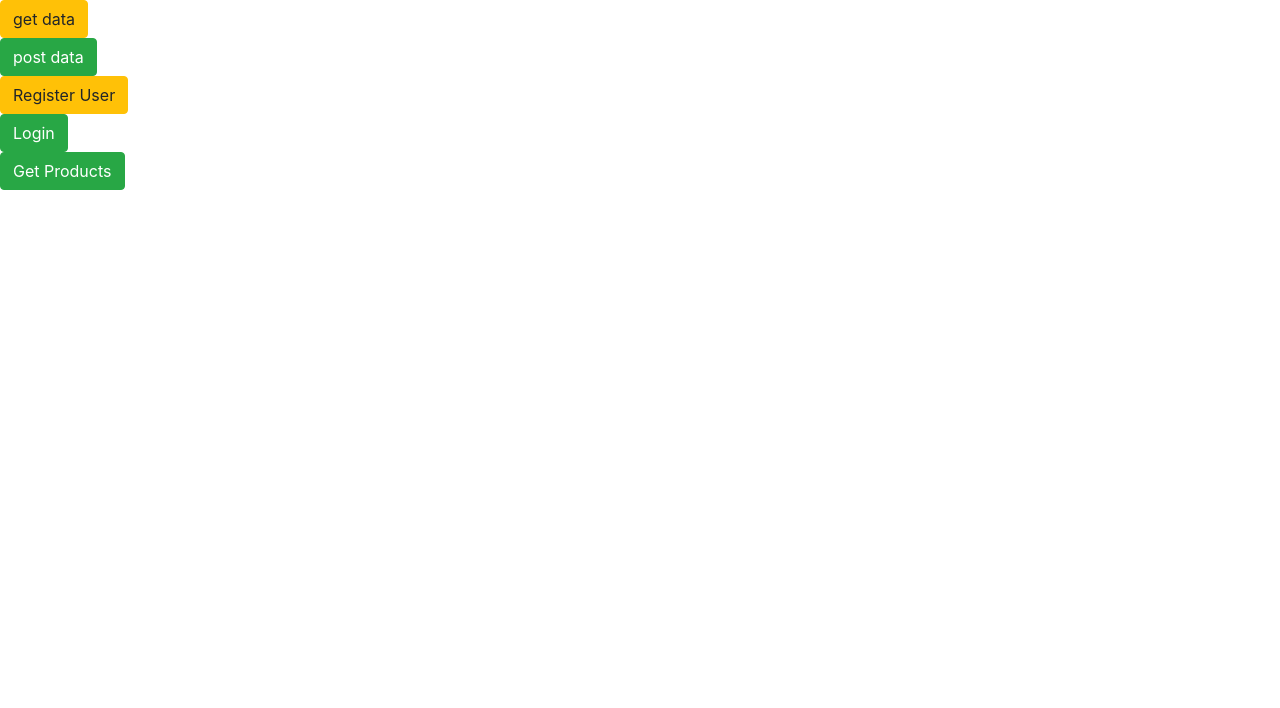
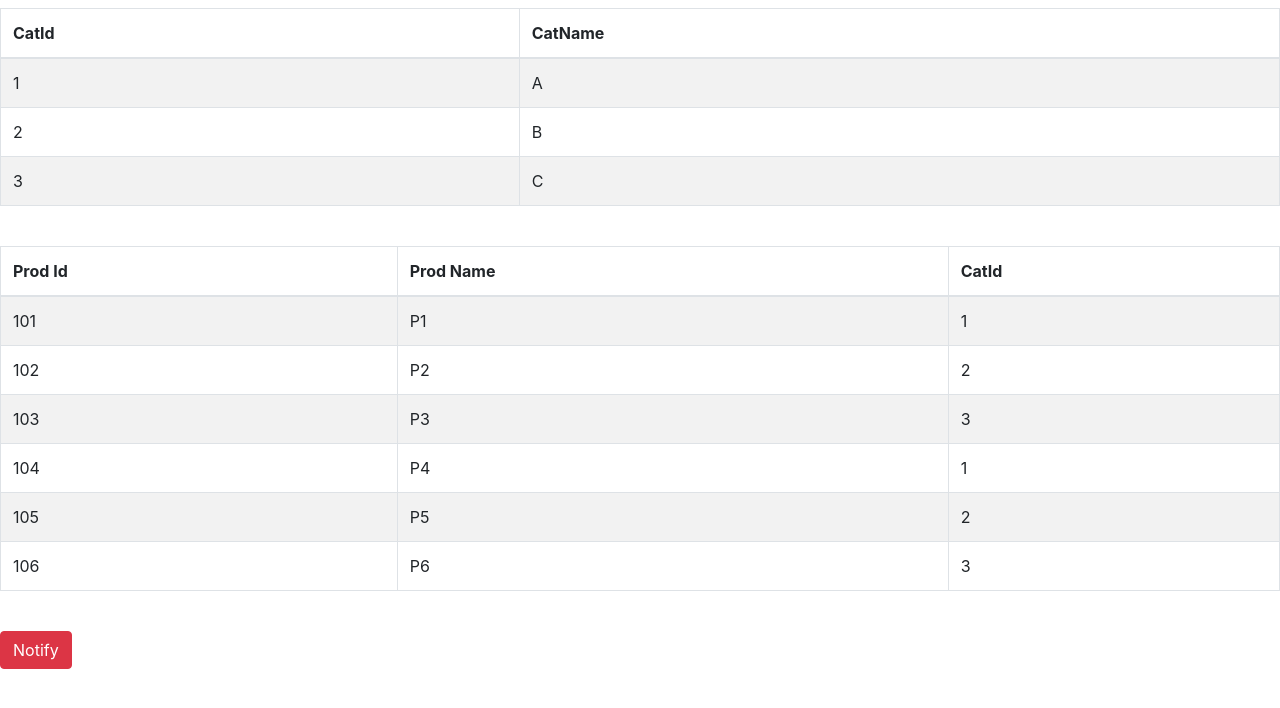
Before and after one commit to maheshsabnis/angular9mn, an Angular app: page / in a window 1280 px wide. Shown: the top 708 px of the page. Built offline with nearby package versions, Linux system fonts and the light colour scheme; no server answers.

Commit message:
masterdetails

```diff
--- a/src/app/app.module.ts
+++ b/src/app/app.module.ts
@@ -11,7 +11,8 @@ import { AppComponent } from './app.component';
 import {CategoryReactiveFormComponent} from './components/categoryreactiveformcomponent/app.categoryreactiveform.component';
 import { SharedModule } from './sharedmodule/app.shared.module';
 import { HttpServiceComponent } from './components/httpservicecompoinent/app.httpservice.component';
-
+import {CatMasterComponent} from './components/masterdetails/app.catmaster.component';
+import { PrdChildComponent } from './components/masterdetails/app.prdchild.component';
 // imports: of the type array, used to import and load standard Angular Modules
 // and external modules in current application
 // declarations: of the type array, used to declare instances of all components,
@@ -25,13 +26,14 @@ import { HttpServiceComponent } from './components/httpservicecompoinent/app.htt
 // entryComponent: Components not bootstraped but used by bootstraped components to load
 @NgModule({
   declarations: [
-    AppComponent, CategoryReactiveFormComponent, HttpServiceComponent
+    AppComponent, CategoryReactiveFormComponent, HttpServiceComponent,
+    CatMasterComponent, PrdChildComponent
   ],
   imports: [
     BrowserModule,FormsModule, ReactiveFormsModule,
     AppRoutingModule, SharedModule
   ],
   providers: [],
-  bootstrap: [ HttpServiceComponent]
+  bootstrap: [ CatMasterComponent]
 })
 export class AppModule { }
--- /dev/null
+++ b/src/app/components/masterdetails/app.catmaster.component.ts
@@ -0,0 +1,49 @@
+import { Component, OnInit } from '@angular/core';
+import { CategoryMaster, CatData } from '../../models/app.objects.model';
+
+@Component({
+  selector: 'app-catmaster-component',
+  template: `
+    <div>
+       <h2>
+         {{message}}
+       </h2>
+    </div>
+    <table class="table table-bordered table-striped">
+      <thead>
+        <tr>
+          <th>CatId</th>
+          <th>CatName</th>
+        </tr>
+      </thead>
+      <tbody>
+        <tr *ngFor="let cat of cats" (click)="getSelectedCat(cat)">
+            <td>{{cat.CatId}}</td>
+            <td>{{cat.CatName}}</td>
+        </tr>
+      </tbody>
+    </table>
+    <br>
+    <app-prdchild-component [CatId]="c.CatId" (notify)="receive($event)"></app-prdchild-component>
+  `
+})
+
+export class CatMasterComponent implements OnInit {
+  c: CategoryMaster;
+  cats = CatData;
+  message: string;
+  constructor() {
+    this.c = new CategoryMaster(0,'');
+    this.message = '';
+   }
+
+  ngOnInit() { }
+
+  getSelectedCat(ct: CategoryMaster) : void {
+    this.c = ct;
+  }
+
+  receive(event): void {
+      this.message = event;
+  }
+}
--- /dev/null
+++ b/src/app/components/masterdetails/app.prdchild.component.ts
@@ -0,0 +1,72 @@
+import { Component, OnInit, Input, Output, EventEmitter } from '@angular/core';
+import { ProductChild, PrdData } from '../../models/app.objects.model';
+@Component({
+  selector: 'app-prdchild-component',
+  template: `
+    <table class="table table-bordered table-striped">
+      <thead>
+        <tr>
+        <th>Prod Id</th>
+        <th>Prod Name</th>
+          <th>CatId</th>
+
+        </tr>
+      </thead>
+      <tbody>
+        <tr *ngFor="let p of FilterProducts">
+            <td>{{p.ProdId}}</td>
+            <td>{{p.ProdName}}</td>
+            <td>{{p.CatId}}</td>
+        </tr>
+      </tbody>
+    </table>
+    <br>
+    <input type="button" class="btn btn-danger" value="Notify" (click)="notifyToParent()">
+  `
+})
+
+export class PrdChildComponent implements OnInit {
+  prd: ProductChild;
+  prds = PrdData;
+  private _FilterProducts: Array<ProductChild>;
+  private _CatId: number;
+  @Output()
+  notify: EventEmitter<string>;
+  constructor() {
+   this._CatId = 0;
+   this._FilterProducts = new Array<ProductChild>();
+   this.notify = new EventEmitter<string>();
+  }
+
+  // CatId will be used by parent for property binding e.g. [CatId]
+
+  @Input()
+  set CatId(v:  number) {
+    this._CatId = v;
+    console.log(this._CatId);
+  }
+  get CatId(): number {
+    return this._CatId;
+  }
+  ngOnInit() { }
+
+  get FilterProducts(): Array<ProductChild> {
+    this._FilterProducts = new Array<ProductChild>();
+    if(this._CatId > 0) {
+      this._FilterProducts = this.prds.filter((p,i) => {
+        return p.CatId === this._CatId;
+     });
+    } else {
+      this._FilterProducts =  this.prds;
+    }
+
+    return this._FilterProducts;
+  }
+
+
+  // emit the event
+  notifyToParent(): void {
+    this.notify.emit(`We have found ${this._FilterProducts.length} recotrds for CatId ${this._CatId}`);
+  }
+
+}
--- /dev/null
+++ b/src/app/models/app.objects.model.ts
@@ -0,0 +1,28 @@
+export class CategoryMaster {
+  constructor(
+    public CatId: number,
+    public CatName: string
+  ){}
+}
+export const CatData = [
+  {CatId:1,CatName:'A'},
+  {CatId:2,CatName:'B'},
+  {CatId:3,CatName:'C'},
+];
+
+export class ProductChild {
+  constructor(
+    public ProdId: number,
+    public ProdName: string,
+    public CatId: number
+  ){}
+}
+
+export const PrdData = [
+   {ProdId:101, ProdName:'P1', CatId:1},
+   {ProdId:102, ProdName:'P2', CatId:2},
+   {ProdId:103, ProdName:'P3', CatId:3},
+   {ProdId:104, ProdName:'P4', CatId:1},
+   {ProdId:105, ProdName:'P5', CatId:2},
+   {ProdId:106, ProdName:'P6', CatId:3}
+];
--- a/src/index.html
+++ b/src/index.html
@@ -10,7 +10,8 @@
 </head>
 
 <body>
-    <app-httpservice-component></app-httpservice-component>
+    <app-catmaster-component></app-catmaster-component>
+
 </body>
 
 </html>
```
Also changed, not shown: 1 other file (tests, documents, lock files or other folders).
